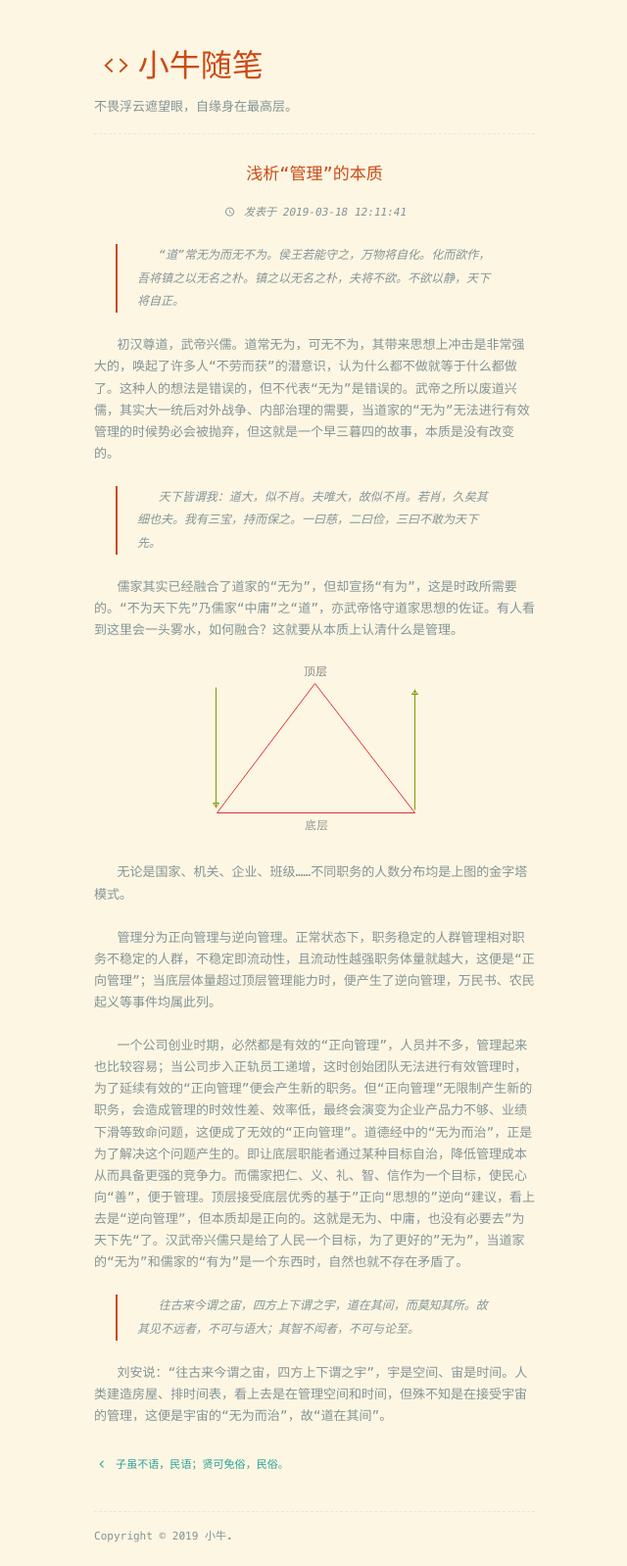
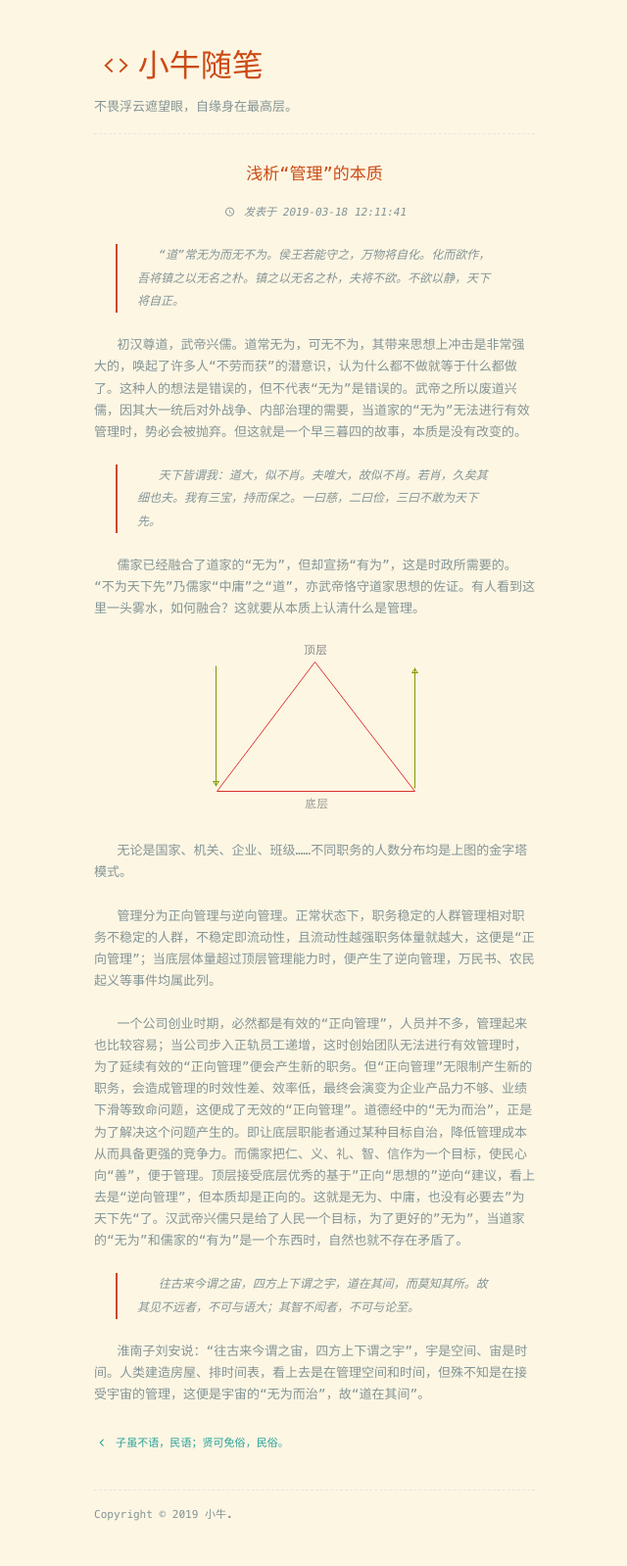
Before and after one commit to mycalf/xiaoniu.me, a Jekyll site: the page built from _posts/2019-03-18-浅析管理的本质.markdown, in a window 1280 px wide. Shown: the whole page at 98% size, without its empty margins (319-959 px from the left). Built offline with Jekyll 4.4.1, drawn with Linux system fonts in a browser that asks for light colours; nearby versions of some CDN libraries; after the commit the page ends 1576 px from its top, so only the background shows below that.

Commit message:
edit post

```diff
--- a/_posts/2019-03-18-浅析管理的本质.markdown
+++ b/_posts/2019-03-18-浅析管理的本质.markdown
@@ -7,11 +7,11 @@ tags: 管理 文化 道
 
 >### &emsp;&emsp;&ensp;“道”常无为而无不为。侯王若能守之，万物将自化。化而欲作，吾将镇之以无名之朴。镇之以无名之朴，夫将不欲。不欲以静，天下将自正。
 
-&emsp;&emsp;&ensp;初汉尊道，武帝兴儒。道常无为，可无不为，其带来思想上冲击是非常强大的，唤起了许多人“不劳而获”的潜意识，认为什么都不做就等于什么都做了。这种人的想法是错误的，但不代表“无为”是错误的。武帝之所以废道兴儒，其实大一统后对外战争、内部治理的需要，当道家的“无为”无法进行有效管理的时候势必会被抛弃，但这就是一个早三暮四的故事，本质是没有改变的。
+&emsp;&emsp;&ensp;初汉尊道，武帝兴儒。道常无为，可无不为，其带来思想上冲击是非常强大的，唤起了许多人“不劳而获”的潜意识，认为什么都不做就等于什么都做了。这种人的想法是错误的，但不代表“无为”是错误的。武帝之所以废道兴儒，因其大一统后对外战争、内部治理的需要，当道家的“无为”无法进行有效管理时，势必会被抛弃。但这就是一个早三暮四的故事，本质是没有改变的。
 
 >### &emsp;&emsp;&ensp;天下皆谓我：道大，似不肖。夫唯大，故似不肖。若肖，久矣其细也夫。我有三宝，持而保之。一曰慈，二曰俭，三曰不敢为天下先。
 
-&emsp;&emsp;&ensp;儒家其实已经融合了道家的“无为”，但却宣扬“有为”，这是时政所需要的。“不为天下先”乃儒家“中庸”之“道”，亦武帝恪守道家思想的佐证。有人看到这里会一头雾水，如何融合？这就要从本质上认清什么是管理。
+&emsp;&emsp;&ensp;儒家已经融合了道家的“无为”，但却宣扬“有为”，这是时政所需要的。“不为天下先”乃儒家“中庸”之“道”，亦武帝恪守道家思想的佐证。有人看到这里一头雾水，如何融合？这就要从本质上认清什么是管理。
 
 ![alt text](/assets/images/management-pyramid.png)
 
@@ -23,4 +23,4 @@ tags: 管理 文化 道
 
 >### &emsp;&emsp;&ensp;往古来今谓之宙，四方上下谓之宇，道在其间，而莫知其所。故其见不远者，不可与语大；其智不闳者，不可与论至。
 
-&emsp;&emsp;&ensp;刘安说：“往古来今谓之宙，四方上下谓之宇”，宇是空间、宙是时间。人类建造房屋、排时间表，看上去是在管理空间和时间，但殊不知是在接受宇宙的管理，这便是宇宙的“无为而治”，故“道在其间”。
+&emsp;&emsp;&ensp;淮南子刘安说：“往古来今谓之宙，四方上下谓之宇”，宇是空间、宙是时间。人类建造房屋、排时间表，看上去是在管理空间和时间，但殊不知是在接受宇宙的管理，这便是宇宙的“无为而治”，故“道在其间”。
```
